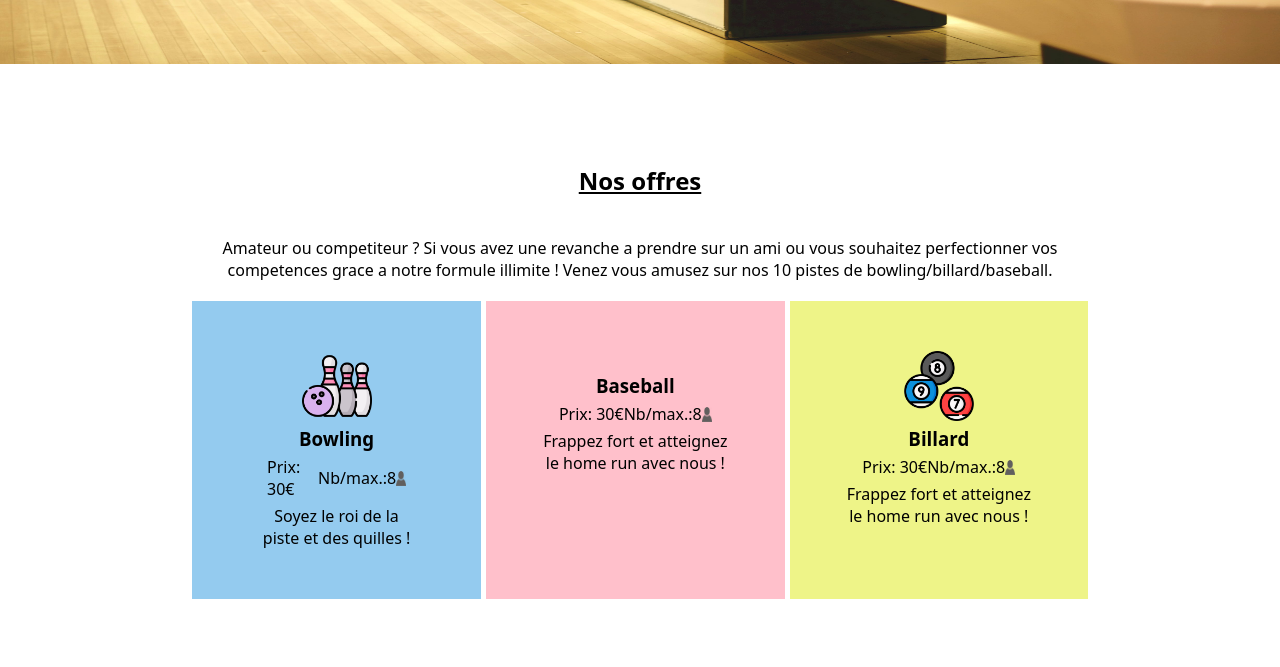
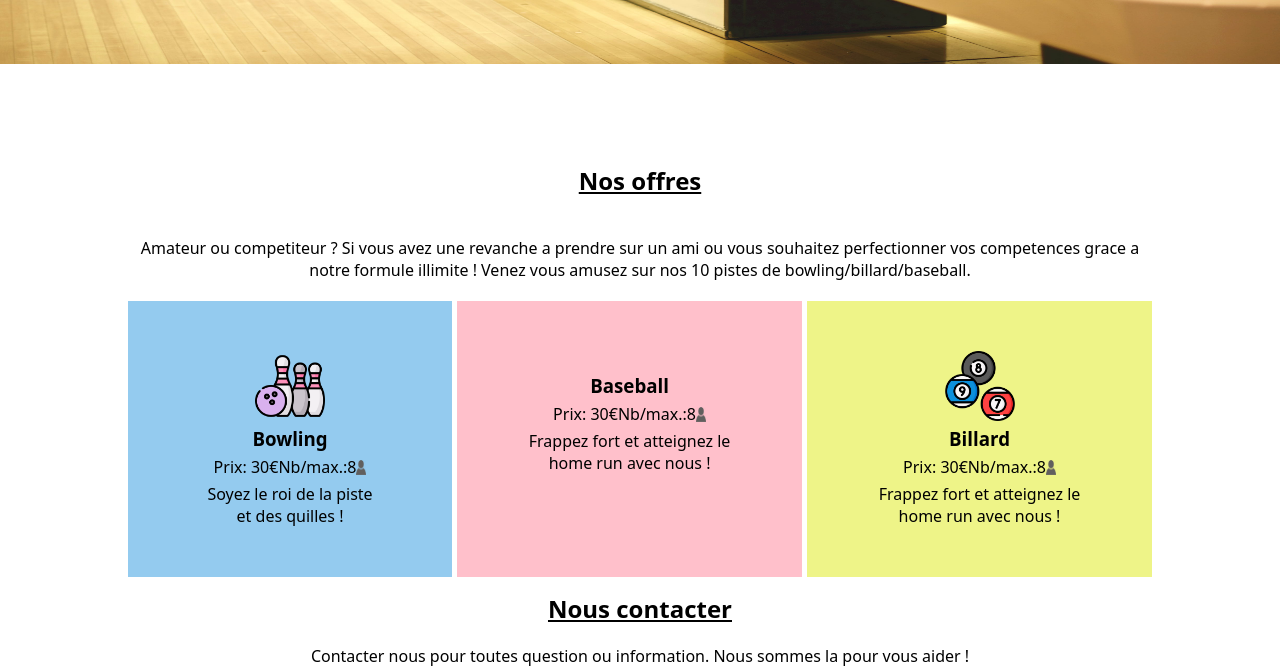
Before and after one commit to RyanDaltrey/exo_bforeach, a plain HTML site: page index.html in a window 1280 px wide. Shown: the part 388-1055 px from the top of the page. Before the commit the page ends 987 px from the top, so only its background shows below. Drawn offline with Linux system fonts and the light colour scheme.

Commit message:
Mise en place du tite et text pour form

```diff
--- a/index.css
+++ b/index.css
@@ -70,7 +70,7 @@ h1 {
 }
 
 main {
-    max-width: 70%;
+    max-width: 80%;
     margin: auto;
     padding-top: 80px;
 }
@@ -160,3 +160,9 @@ h2 {
     display: flex;
     justify-content: space-between;
 }
+
+#text_contact {
+   display: flex;
+   flex-direction: column;
+   align-items: center;
+}
--- a/index.html
+++ b/index.html
@@ -93,7 +93,10 @@
                     </div>
                 </div>
             </div>
+            <form>
+                <h2>Nous contacter</h2>
+                <span id="text_contact">Contacter nous pour toutes question ou information. Nous sommes la pour vous aider !</span>
+            </form>
         </main>
-
     </body>
 </html>
```
